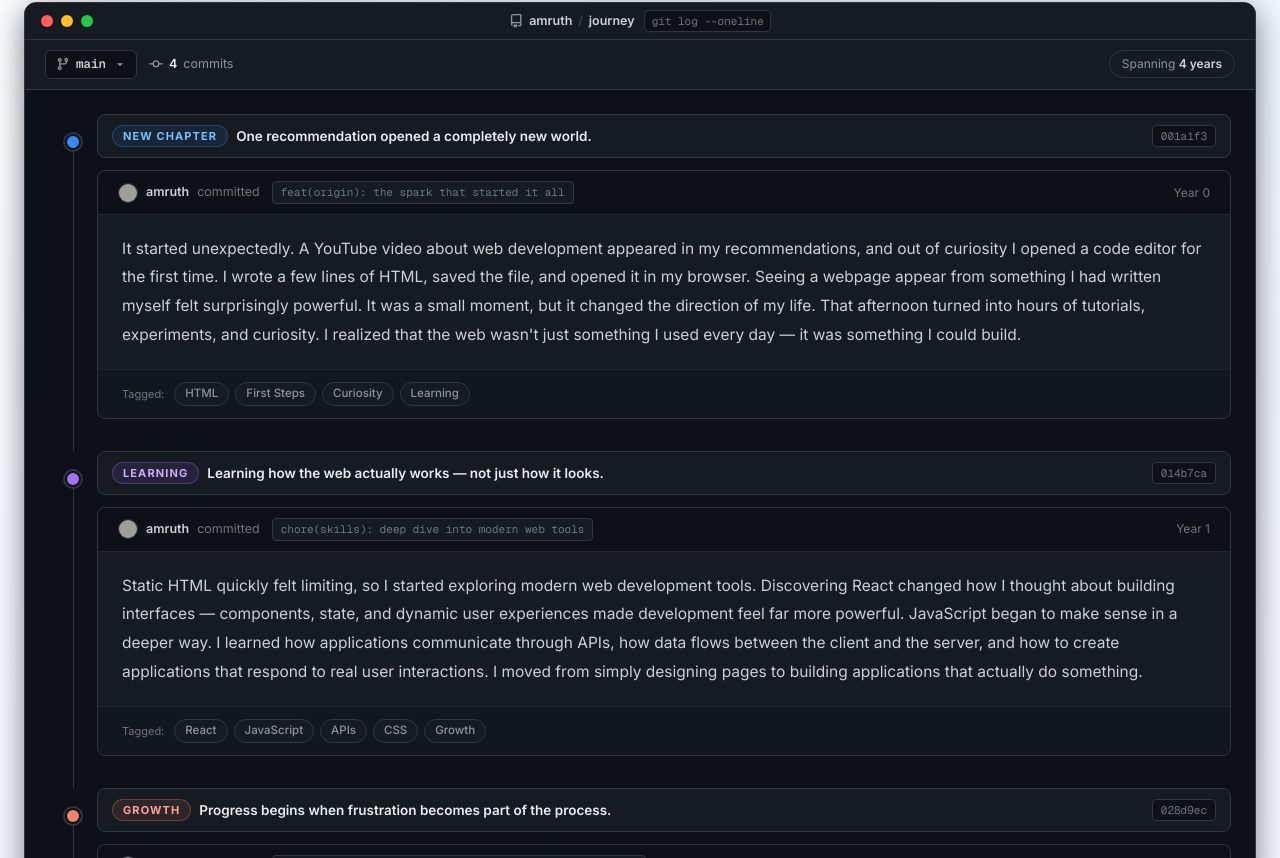
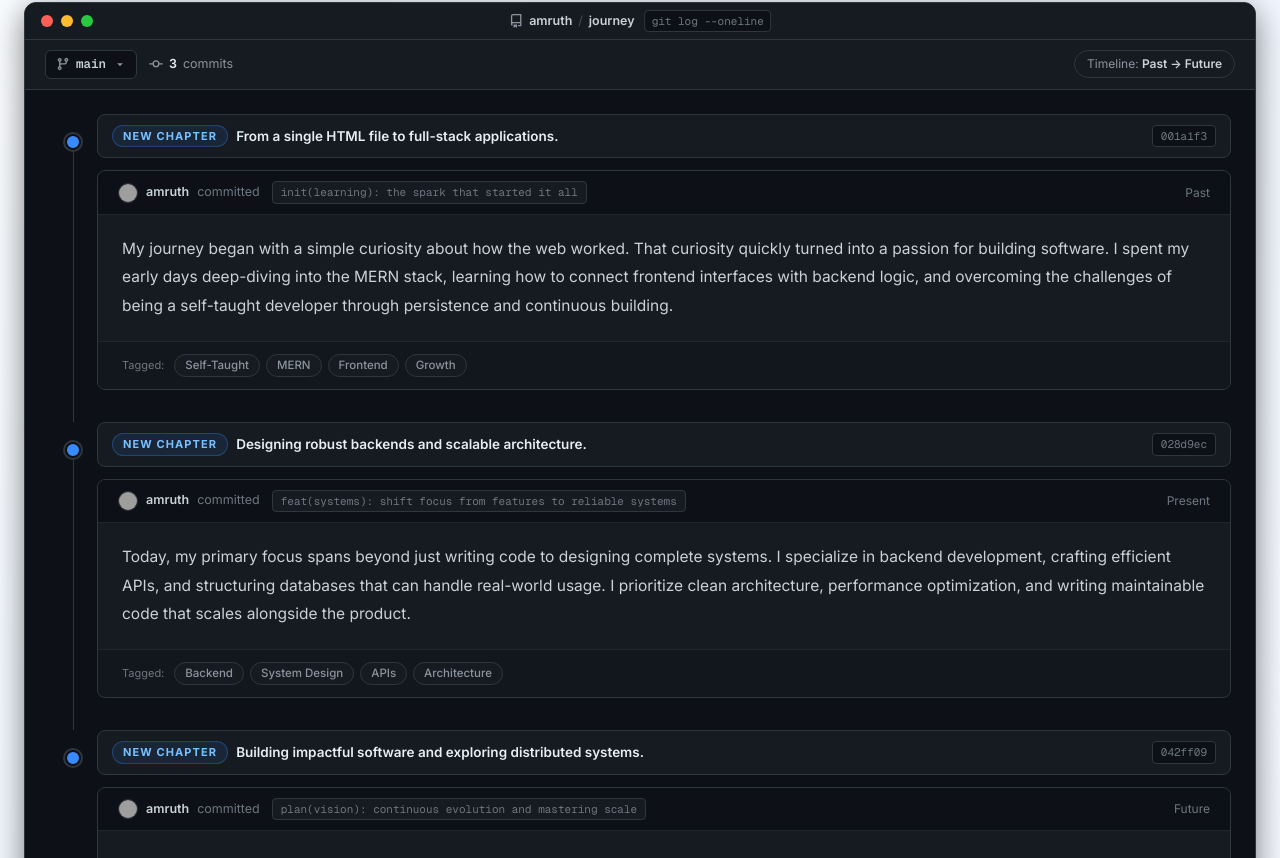
Before and after one commit to AmruthAmruth/Amruth-Portfolio, a Next.js app: page / in a window 1280 px wide. Shown: the part 4602-5460 px from the top of the page. Built offline with nearby package versions, Linux system fonts and the light colour scheme; no server answers; grey boxes are pictures that could not be loaded.

Commit message:
removed the overload of the journey section

```diff
--- a/components/sections/AboutSection.tsx
+++ b/components/sections/AboutSection.tsx
@@ -80,7 +80,7 @@ export default function AboutSection() {
                         </div>
                         {/* Timespan */}
                         <span className="text-[12px] text-[#8b949e] border border-[#30363d] rounded-full px-3 py-1">
-                            Spanning <span className="font-semibold text-[#c9d1d9]">4 years</span>
+                            Timeline: <span className="font-semibold text-[#c9d1d9]">Past → Future</span>
                         </span>
                     </div>
 
@@ -132,49 +132,37 @@ const gitLogHistory: CommitData[] = [
     {
         hash: '001a1f3',
         author: 'amruth',
-        date: 'Year 0',
-        type: 'feat',
-        scope: 'origin',
+        date: 'Past',
+        type: 'init',
+        scope: 'learning',
         message: 'the spark that started it all',
-        headline: 'One recommendation opened a completely new world.',
-        body: `It started unexpectedly. A YouTube video about web development appeared in my recommendations, and out of curiosity I opened a code editor for the first time. I wrote a few lines of HTML, saved the file, and opened it in my browser. Seeing a webpage appear from something I had written myself felt surprisingly powerful. It was a small moment, but it changed the direction of my life. That afternoon turned into hours of tutorials, experiments, and curiosity. I realized that the web wasn't just something I used every day — it was something I could build.`,
-        tags: ['HTML', 'First Steps', 'Curiosity', 'Learning'],
+        headline: 'From a single HTML file to full-stack applications.',
+        body: `My journey began with a simple curiosity about how the web worked. That curiosity quickly turned into a passion for building software. I spent my early days deep-diving into the MERN stack, learning how to connect frontend interfaces with backend logic, and overcoming the challenges of being a self-taught developer through persistence and continuous building.`,
+        tags: ['Self-Taught', 'MERN', 'Frontend', 'Growth'],
         avatarUrl: 'https://github.com/identicons/amruth4.png',
-    },
-    {
-        hash: '014b7ca',
-        author: 'amruth',
-        date: 'Year 1',
-        type: 'chore',
-        scope: 'skills',
-        message: 'deep dive into modern web tools',
-        headline: 'Learning how the web actually works — not just how it looks.',
-        body: `Static HTML quickly felt limiting, so I started exploring modern web development tools. Discovering React changed how I thought about building interfaces — components, state, and dynamic user experiences made development feel far more powerful. JavaScript began to make sense in a deeper way. I learned how applications communicate through APIs, how data flows between the client and the server, and how to create applications that respond to real user interactions. I moved from simply designing pages to building applications that actually do something.`,
-        tags: ['React', 'JavaScript', 'APIs', 'CSS', 'Growth'],
-        avatarUrl: 'https://github.com/identicons/amruth3.png',
     },
     {
         hash: '028d9ec',
         author: 'amruth',
-        date: 'Year 2',
-        type: 'fix',
-        scope: 'mindset',
-        message: 'resolve imposter syndrome and self-doubt',
-        headline: 'Progress begins when frustration becomes part of the process.',
-        body: `Being a self-taught developer comes with challenges. Without a traditional classroom or degree, it's easy to compare yourself with others and feel like you're behind. There were bugs that took days to solve and concepts that felt impossible at first. But over time I realized that those difficult moments were not obstacles — they were the real learning process. Instead of comparing myself with other developers, I started focusing on steady progress. Every week I understood something that once confused me. That mindset made the journey sustainable.`,
-        tags: ['Self-Taught', 'Persistence', 'Learning', 'Growth'],
+        date: 'Present',
+        type: 'feat',
+        scope: 'systems',
+        message: 'shift focus from features to reliable systems',
+        headline: 'Designing robust backends and scalable architecture.',
+        body: `Today, my primary focus spans beyond just writing code to designing complete systems. I specialize in backend development, crafting efficient APIs, and structuring databases that can handle real-world usage. I prioritize clean architecture, performance optimization, and writing maintainable code that scales alongside the product.`,
+        tags: ['Backend', 'System Design', 'APIs', 'Architecture'],
         avatarUrl: 'https://github.com/identicons/amruth2.png',
     },
     {
         hash: '042ff09',
         author: 'amruth',
-        date: 'Present',
-        type: 'update',
+        date: 'Future',
+        type: 'plan',
         scope: 'vision',
-        message: 'shift focus from features to full systems',
-        headline: 'Moving from writing code to designing systems.',
-        body: `Today my focus is building reliable backend systems and full-stack applications. I spend most of my time designing APIs, structuring backend logic, and thinking about how applications behave under real usage — authentication, data management, performance, and reliability. My perspective has shifted from simply building features to designing systems that remain stable, maintainable, and scalable as they grow. The journey that started with a simple HTML file has evolved into a deeper interest in how software systems are designed and built to last.`,
-        tags: ['Backend', 'Node.js', 'System Design', 'Architecture'],
+        message: 'continuous evolution and mastering scale',
+        headline: 'Building impactful software and exploring distributed systems.',
+        body: `Looking ahead, my goal is to tackle increasingly complex architectural challenges and contribute to impactful, large-scale products. I aim to deepen my expertise in cloud infrastructure, distributed systems, and real-time processing, continuing to grow not just as a developer, but as an engineer who builds solutions that last.`,
+        tags: ['Cloud', 'Distributed Sys', 'Scale', 'Impact'],
         avatarUrl: 'https://github.com/identicons/amruth1.png',
         isLast: true,
     },
```
